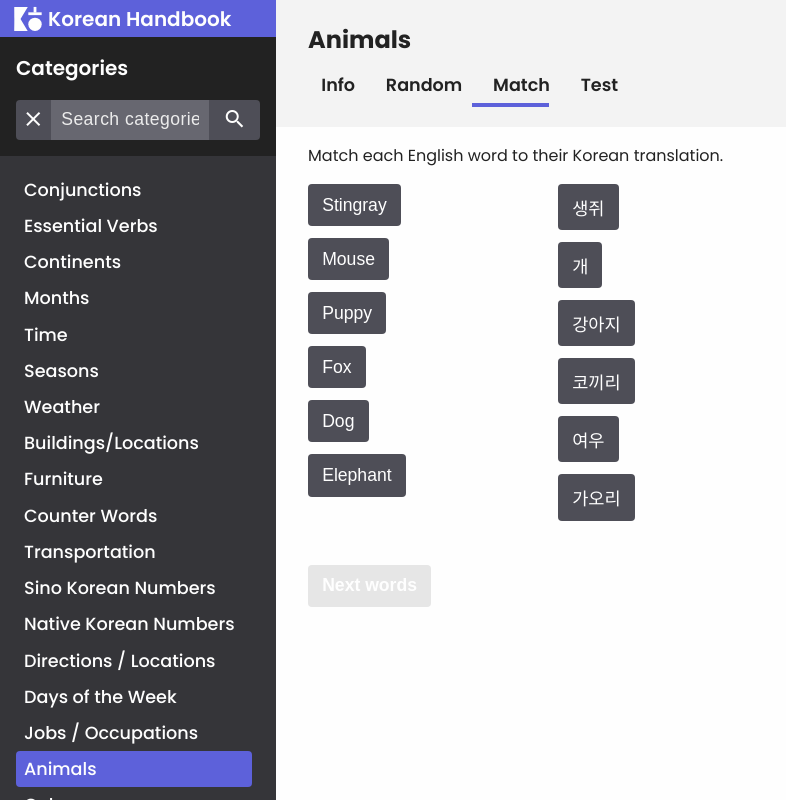
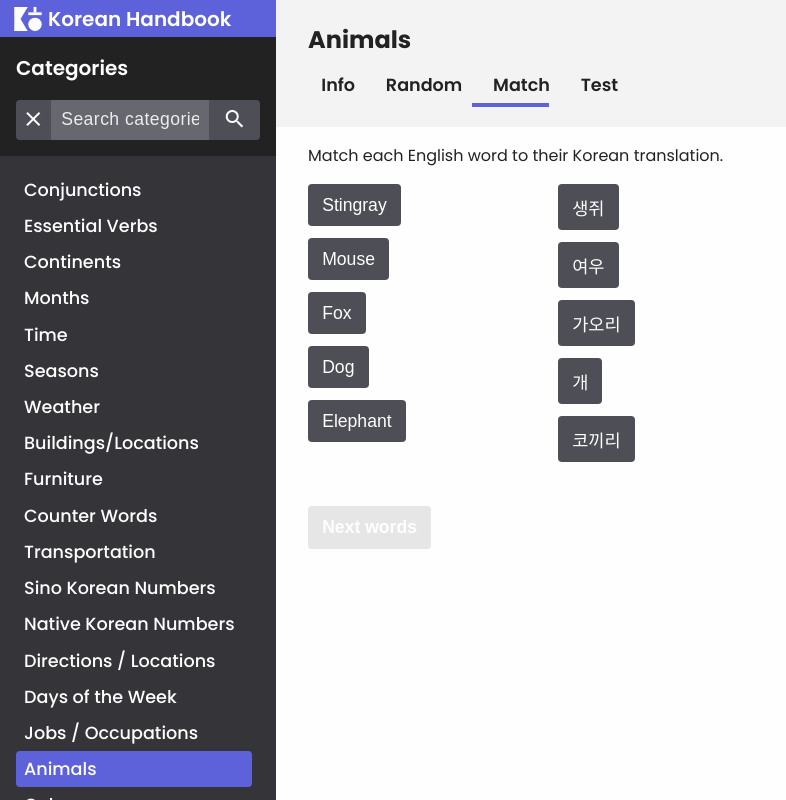
Before and after one commit to DanielHearn/korean-handbook, a Vue app in the folder korean-handbook/: page /content/animals/match in a window 1280 px wide. Shown: the whole page, without its empty margins (0-786 px from the left). Built offline with nearby package versions, Linux system fonts and the light colour scheme.

Commit message:
Fix completed words and next words click

```diff
--- a/korean-handbook/src/components/Match/Match.js
+++ b/korean-handbook/src/components/Match/Match.js
@@ -15,6 +15,7 @@ export default {
   data: function() {
     return {
       completed: {},
+      unsortedWords: [],
       completedWords: [],
       englishWords: [],
       koreanWords: [],
@@ -32,15 +33,14 @@ export default {
           if (selected.e === selected.k) {
             this.completed[selected.e] = true
             this.selected = { e: null, k: null }
-            this.completedWords = Object.keys(this.completed).map(key => {
-              const e = this.englishWords[key].word
-              const k = this.koreanWords[key].word
-              return {
-                id: `${e}_${k}`,
-                e: e,
-                k: k,
-              }
-            })
+            const word = this.unsortedWords[selected.e]
+            this.completedWords = [
+              {
+                id: `${word.e}_${word.k}`,
+                e: word.e,
+                k: word.k,
+              },
+            ].concat(this.completedWords)
           } else {
             this.selected = { e: null, k: null }
           }
@@ -64,7 +64,7 @@ export default {
           newWordIndexes.push(i)
         })
       } else {
-        while (newWords.length <= this.numberOfWords) {
+        while (newWords.length < this.numberOfWords) {
           const wordIndex = getRandomIndexFromArray(words)
           if (!newWordIndexes.includes(wordIndex)) {
             newWords.push(words[wordIndex])
@@ -82,6 +82,7 @@ export default {
           return { id: i, word: word.k }
         })
       )
+      this.unsortedWords = newWords
       this.englishWords = englishWords
       this.koreanWords = koreanWords
     },
@@ -104,6 +105,7 @@ export default {
       this.englishWords = []
       this.koreanWords = []
       this.completedWords = []
+      this.unsortedWords = []
       this.numberOfWords =
         this.category.words.length <= NUMBER_OF_WORDS
           ? this.category.words.length
```
